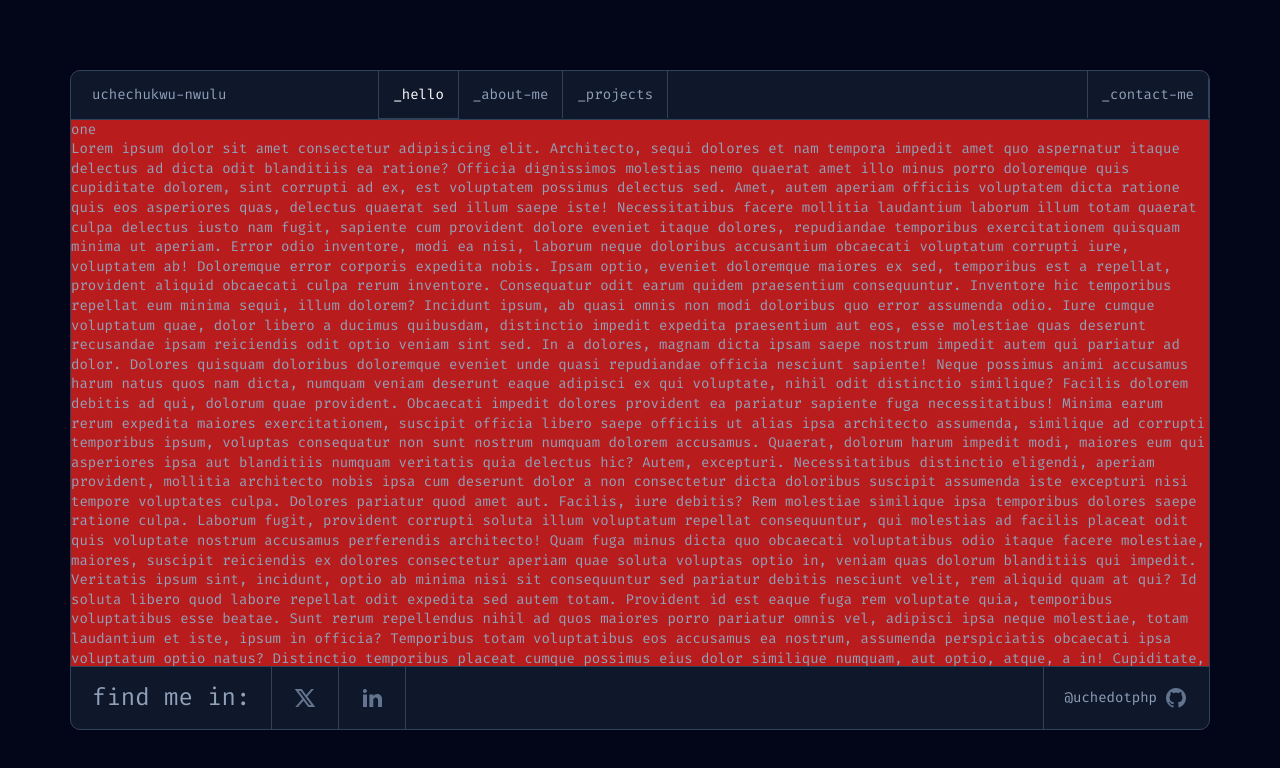
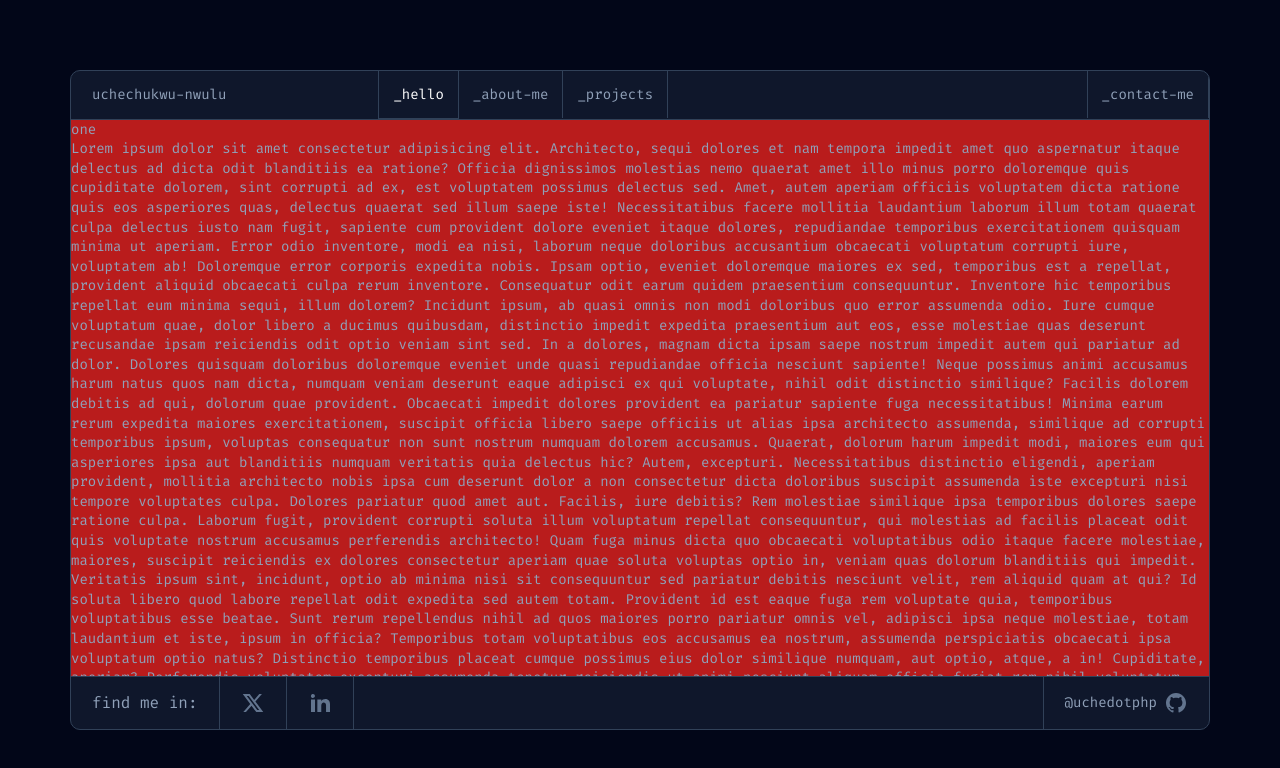
Before and after one commit to uchedotphp/my-portfolio, a React (Vite) app: page / in a window 1280 px wide. Shown: the top 768 px of the page. Built offline with nearby package versions, Linux system fonts and the light colour scheme.

Commit message:
styles update

```diff
--- a/src/layouts/MainLayout.tsx
+++ b/src/layouts/MainLayout.tsx
@@ -36,7 +36,7 @@ const MainLayout = () => {
         <footer>
           <ul className="flex items-center border-t border-slate-700">
             <li className="self-stretch border-r last:border-r-0 border-slate-700 px-6 py-4 grow lg:grow-0">
-              <p className="text-xl">find me in:</p>
+              <p className="text-sm">find me in:</p>
             </li>
             {icons.map(({ icon, name, url }, index) => (
               <li
```
